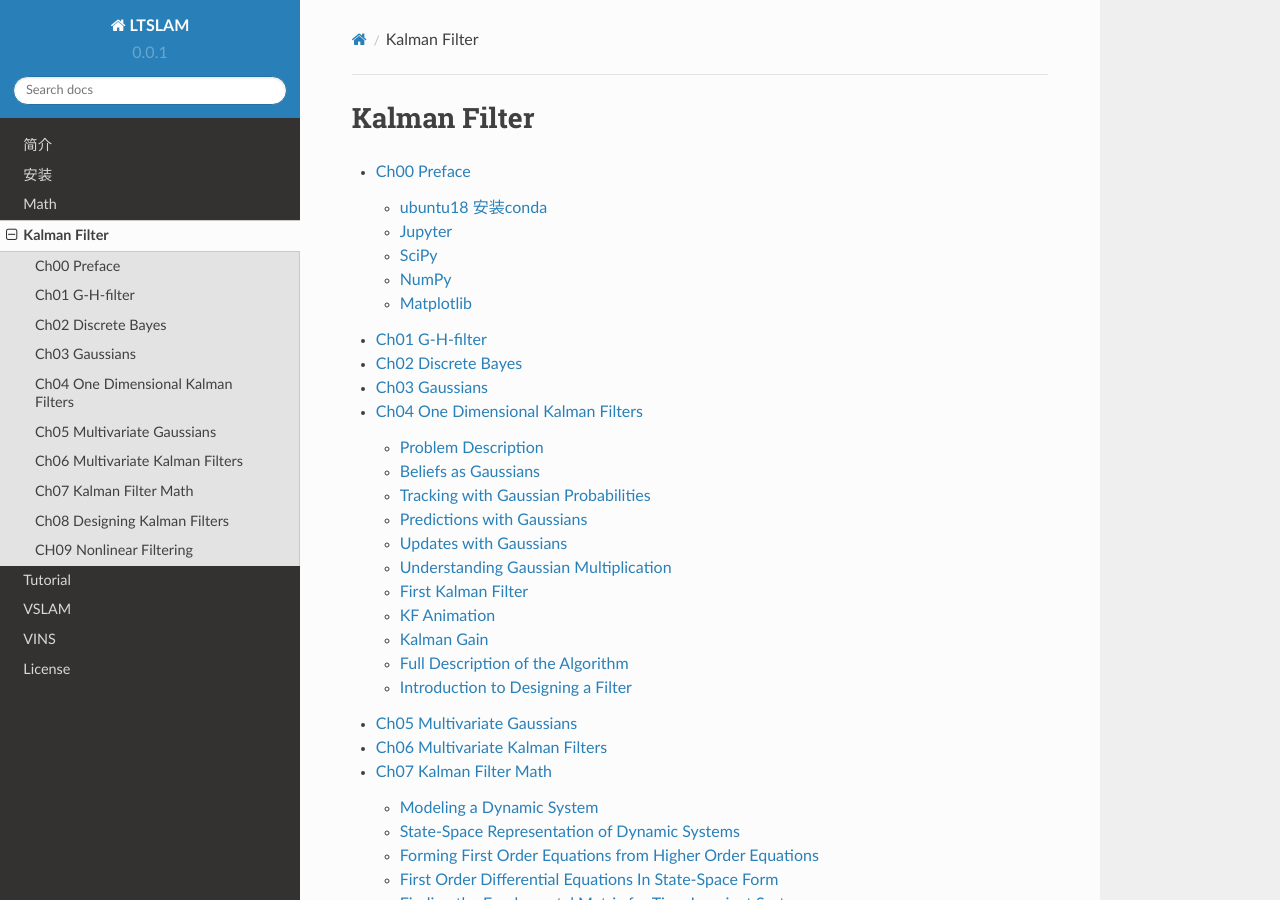
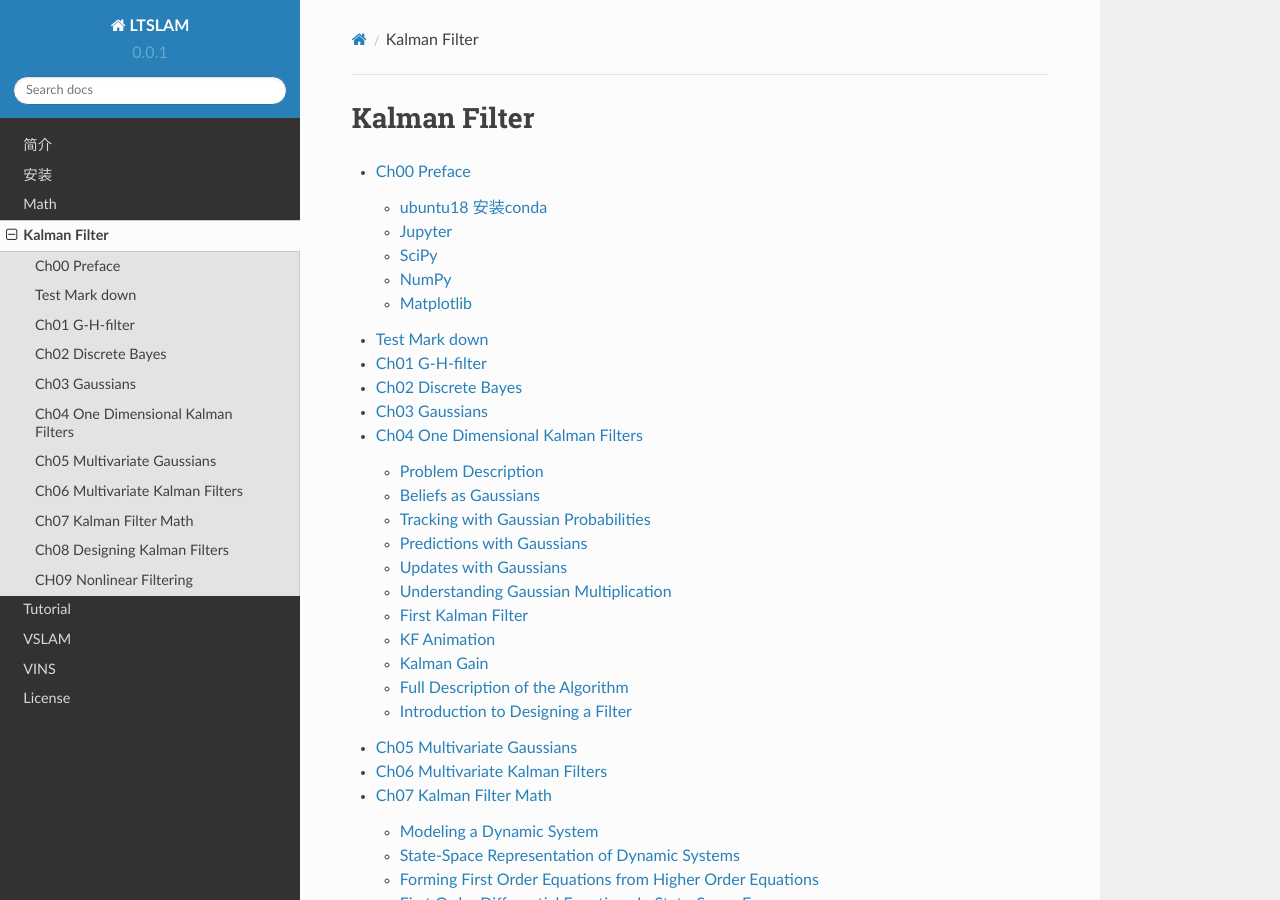
Before and after one commit to duyongquan/LTSLAM, a Sphinx documentation site: the page built from docs/source/kalman_filter/kalman_filter.rst, in a window 1280 px wide and 900 px high. Built offline with Sphinx 7.4.7 and the Read the Docs theme 2.0.0, drawn with Linux system fonts in a browser that asks for light colours.

Commit message:
schur commp

```diff
--- a/docs/source/kalman_filter/ch00-preface/ch00-preface.rst
+++ b/docs/source/kalman_filter/ch00-preface/ch00-preface.rst
@@ -61,7 +61,9 @@ NumPy
     x = np.array([1, 2, 3])
     print(type(x))
     x
-<class 'numpy.ndarray'>
+    <class 'numpy.ndarray'>
+
+
 
 使用元组：
 
--- /dev/null
+++ b/docs/source/kalman_filter/ch00-preface/test_makdown.md
@@ -0,0 +1,3 @@
+
+
+## Test Mark down
--- a/docs/source/kalman_filter/kalman_filter.rst
+++ b/docs/source/kalman_filter/kalman_filter.rst
@@ -8,6 +8,7 @@ Kalman Filter
    :maxdepth: 4
 
    ch00-preface/ch00-preface
+   ch00-preface/test_makdown
    ch01-g-h-filter/ch01-g-h-filter
    ch02-discrete-bayes/ch02-discrete-bayes
    ch03-gaussians/ch03-gaussians
```
Also changed, not shown: 1 other file.
